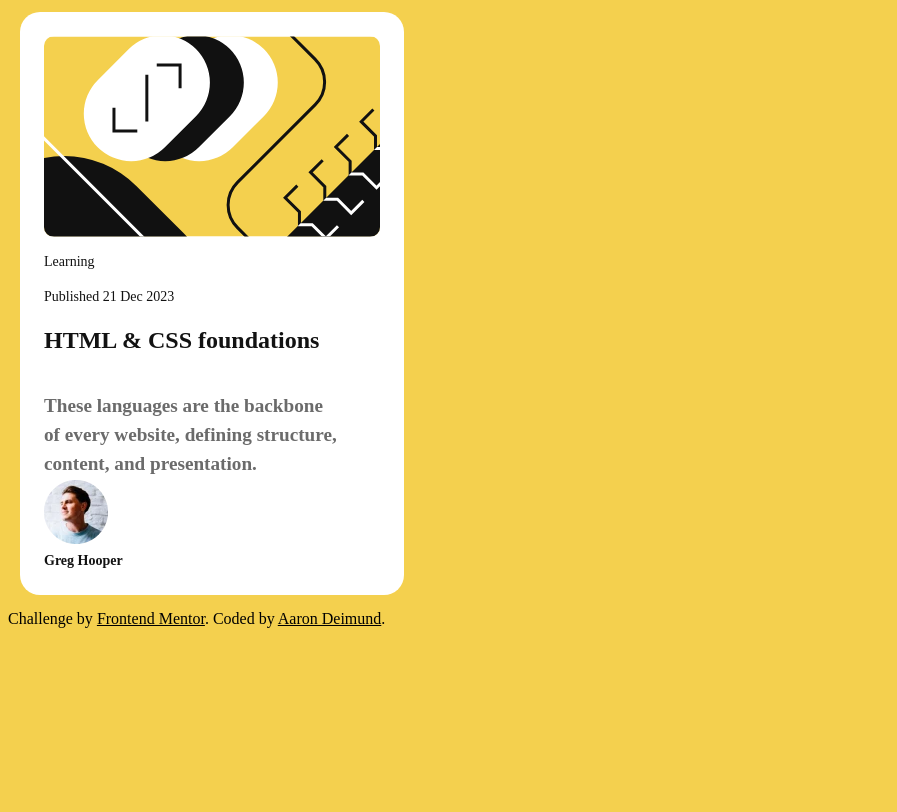
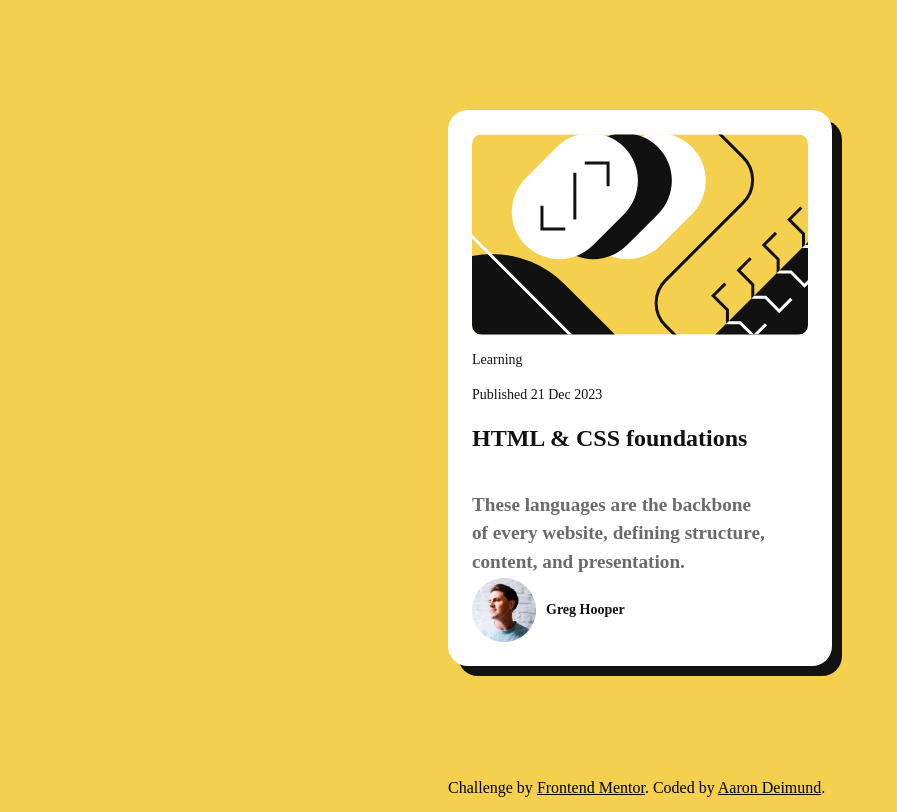
Before and after one commit to Aaron-Deimund/blog-preview-card, a website: page src/index.html in a window 1280 px wide. Shown: the whole page, without its empty margins (0-897 px from the left). Drawn offline with Linux system fonts and the light colour scheme.

Commit message:
working on layout

```diff
--- a/docs/assets/index-DfXPQacZ.css
+++ /dev/null
@@ -1 +0,0 @@
-*,*:before,*:after{box-sizing:border-box}html{-moz-text-size-adjust:none;-webkit-text-size-adjust:none;text-size-adjust:none}body,h1,h2,h3,h4,p,figure,blockquote,dl,dd{margin-block-end:0}ul[role=list],ol[role=list]{list-style:none}body{min-height:100vh;line-height:1.5}h1,h2,h3,h4,button,input,label{line-height:1.1}h1,h2,h3,h4{text-wrap:balance}a:not([class]){text-decoration-skip-ink:auto;color:currentColor}img,picture{max-width:100%;display:block}input,button,textarea,select{font-family:inherit;font-size:inherit}textarea:not([rows]){min-height:10em}:target{scroll-margin-block:5ex}:root{--gray-950: hsl(0, 0%, 7%);--gray-500: hsl(0, 0%, 42%);--white: hsl(0, 0%, 100%);--yellow: hsl(47, 88%, 63%);--text-1_font-size: 1rem;--text-1_font-weight: ;--text-1_line-height: 150%;--text-1_letter-spacing: 0;--text-2_font-size: 1.2rem;--text-2_font-weight: ;--text-2_line-height: 150%;--text-2_letter-spacing: 0;--text-3_font-size: .875rem;--text-3_font-weight: ;--text-3_line-height: 150%;--text-3_letter-spacing: 0;--text-3-bold_font-size: .875rem;--text-3-bold_font-weight: ;--text-3-bold_line-height: 150%;--text-3-bold_letter-spacing: 0;--space-50: 4px;--space-100: 8px;--space-150: 12px;--space-300: 24px}body{background-color:var(--yellow)}
--- a/src/css/style.css
+++ b/src/css/style.css
@@ -1,24 +1,40 @@
-body{
+body {
+	margin: 0;
 	background-color: var(--yellow);
+	display: grid;
+	grid-template-rows: auto 1fr auto;
+	justify-content: center;
+	align-items: center;
 }
 
-.preview-card{
+.preview-card {
 	background-color: var(--white);
 	border-radius: 20px;
 	display: flex;
 	flex-direction: column;
 	width: min-content;
 	padding: var(--space-300);
-    margin: var(--space-150);
+	filter: drop-shadow(10px 10px 0 var(--gray-950));
 }
 
-.hidden{
+.hidden {
 	display: none;
 }
 
-.blog-preview-image{
+.blog-preview-image {
 	width: 336px;
-    img{
+
+	img {
 		border-radius: 10px;
 	}
 }
+
+.author {
+	display: flex;
+	align-items: center;
+	gap: 10px;
+
+	img {
+		display: inline;
+	}
+}
```
Also changed, not shown: docs/assets/index-CzFt6lVU.css (added, +1 -0 lines), docs/assets/index-Dr1HMjXP.css (deleted, +0 -1 lines), docs/index.html (+1 -4 lines). Lines whose indentation alone changed are shown as unchanged.
